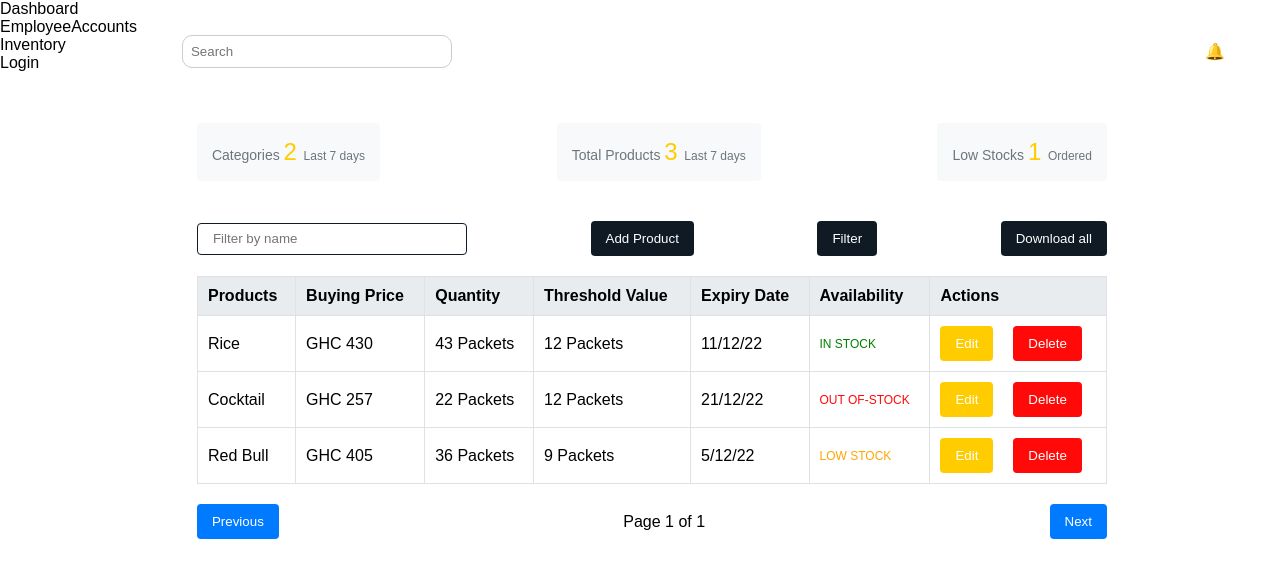
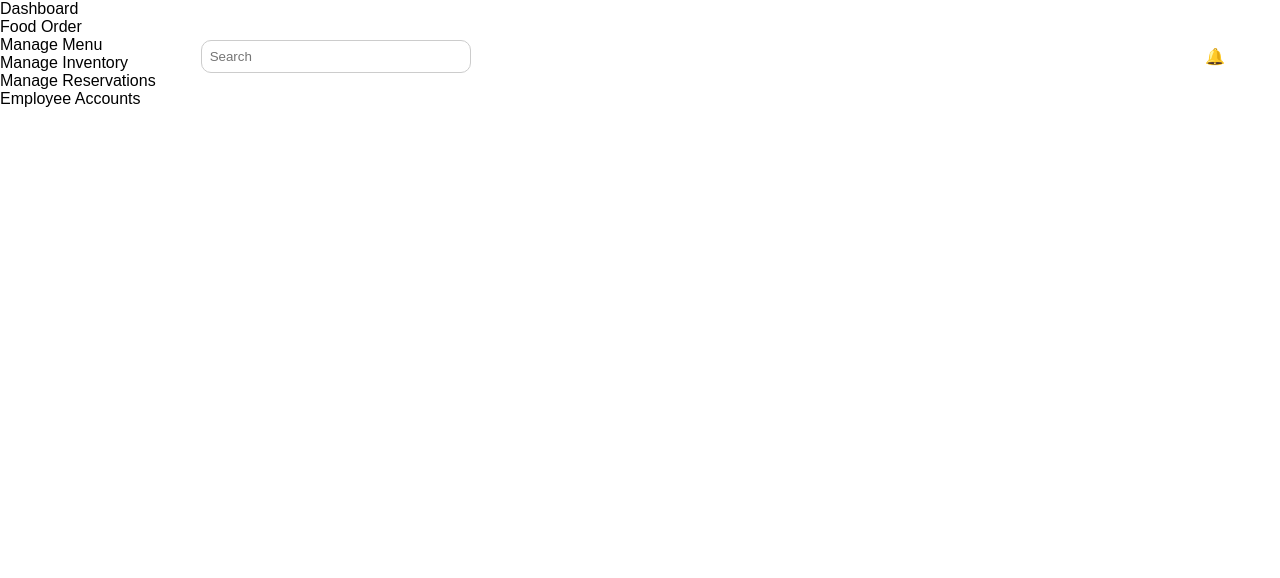
Before and after one commit to Eugenia-Minnah/Pub_Management_System, a React (Create React App) app in the folder frontend/: page /Admin in a window 1280 px wide. Shown: the top 578 px of the page. Built offline with nearby package versions, Linux system fonts and the light colour scheme; a web font is replaced by a local one.

Commit message:
Updated the SideBar

```diff
--- a/frontend/src/Admin/Admin.js
+++ b/frontend/src/Admin/Admin.js
@@ -1,22 +1,18 @@
-import React from 'react';
-import { SideBar } from '../components/SideBar';
+import React, { useState } from 'react';
+import SideBar from '../components/SideBar';
 import { Header } from '../components/Header';
-import { Inventory } from '../Pages/Inventory';
 import './Admin.css';
-//import { EmployeeAccounts } from '../Pages/EmployeeAccounts';
-//import Dashboard  from '../Pages/Dashboard';
-//import { Reservations } from '../Pages/Reservations';
-//import { ManageMenu } from '../Pages/ManageMenu';
-//import { Order } from '../Pages/Order';
 
 export const Admin = () => {
+  const [activeComponent, setActiveComponent] = useState(null);
+
   return (
     <div className="app">
-      <SideBar className="sidebar" />
+      <SideBar setActiveComponent={setActiveComponent} className="sidebar"/>
       <main className="main-content">
         <Header className="header"/>
         <div className="content">
-          <Inventory />
+          {activeComponent}
         </div>
       </main>
     </div>
--- a/frontend/src/App.js
+++ b/frontend/src/App.js
@@ -19,7 +19,6 @@ function App() {
           <Route path="/Dashboard" element={<Dashboard />} />
           <Route path="/EmployeeAccounts" element={<EmployeeAccounts />} />
           <Route path="/Inventory" element={<Inventory />} />
-          <Route path="/Login" element={<Login />} />
           <Route path="/Signup" element={<Signup />} />
           <Route path="/Admin" element={<Admin/>} />
         </Routes>
--- a/frontend/src/Forms/AddEmployeeForm.jsx
+++ b/frontend/src/Forms/AddEmployeeForm.jsx
@@ -2,7 +2,7 @@
 import React, { useState, useEffect } from 'react';
 import '../Styles/AddEmployeeForm.css';
 
-export const AddEmployeeForm = ({ employee, onAdd, onEdit, onClose }) => {
+const AddEmployeeForm = ({ employee, onAdd, onEdit, onClose }) => {
   const [firstName, setFirstName] = useState('');
   const [lastName, setLastName] = useState('');
   const [phone, setPhone] = useState('');
@@ -74,3 +74,4 @@ export const AddEmployeeForm = ({ employee, onAdd, onEdit, onClose }) => {
     </div>
   );
 };
+export default AddEmployeeForm;
--- a/frontend/src/Pages/EmployeeAccounts.jsx
+++ b/frontend/src/Pages/EmployeeAccounts.jsx
@@ -1,6 +1,6 @@
 import React, { useState } from 'react';
 import '../Styles/Employee.css';
-import AddEmployeeForm from '../Form/AddEmployeeForm';
+import AddEmployeeForm from '../Forms/AddEmployeeForm';
 
 const initialEmployees = [
   { firstName: "Alice", lastName: "Johnson", phone: "123-456-7890", address: "123 Main St", position: "Manager" },
--- a/frontend/src/components/SideBar.jsx
+++ b/frontend/src/components/SideBar.jsx
@@ -1,24 +1,23 @@
 import React from 'react'
 import '../Styles/SideBar.css'
-import { Link } from 'react-router-dom';
+import Dashboard from '../Pages/Dashboard';
+import { Order } from '../Pages/Order'
+import {ManageMenu} from '../Pages/ManageMenu'
+import {Inventory} from '../Pages/Inventory'
+import {Reservations} from '../Pages/Reservations'
+import {EmployeeAccounts} from '../Pages/EmployeeAccounts'
 
-export const SideBar = () => {
+const SideBar = ({ setActiveComponent }) => {
   return (
-    <nav>
-    <ul>
-      <li>
-        <Link to="/Dashboard">Dashboard</Link>
-      </li>
-      <li>
-        <Link to="/Dashboard">EmployeeAccounts</Link>
-      </li>
-      <li>
-        <Link to="/Dashboard">Inventory</Link>
-      </li>
-      <li>
-        <Link to="/Dashboard">Login</Link>
-      </li>
-      </ul>
-      </nav>
-  )
-}
+        <ul>
+          <li className="menu-item" onClick={() => setActiveComponent(<Dashboard />)}>Dashboard</li>
+          <li className="menu-item" onClick={() => setActiveComponent(<Order />)}>Food Order</li>
+          <li className="menu-item" onClick={() => setActiveComponent(<ManageMenu />)}>Manage Menu</li>
+          <li className="menu-item" onClick={() => setActiveComponent(<Inventory />)}>Manage Inventory</li>
+          <li className="menu-item" onClick={() => setActiveComponent(<Reservations />)}>Manage Reservations</li>
+          <li className="menu-item" onClick={() => setActiveComponent(<EmployeeAccounts />)}>Employee Accounts</li>
+        </ul>
+  );
+};
+
+export default SideBar;
```
